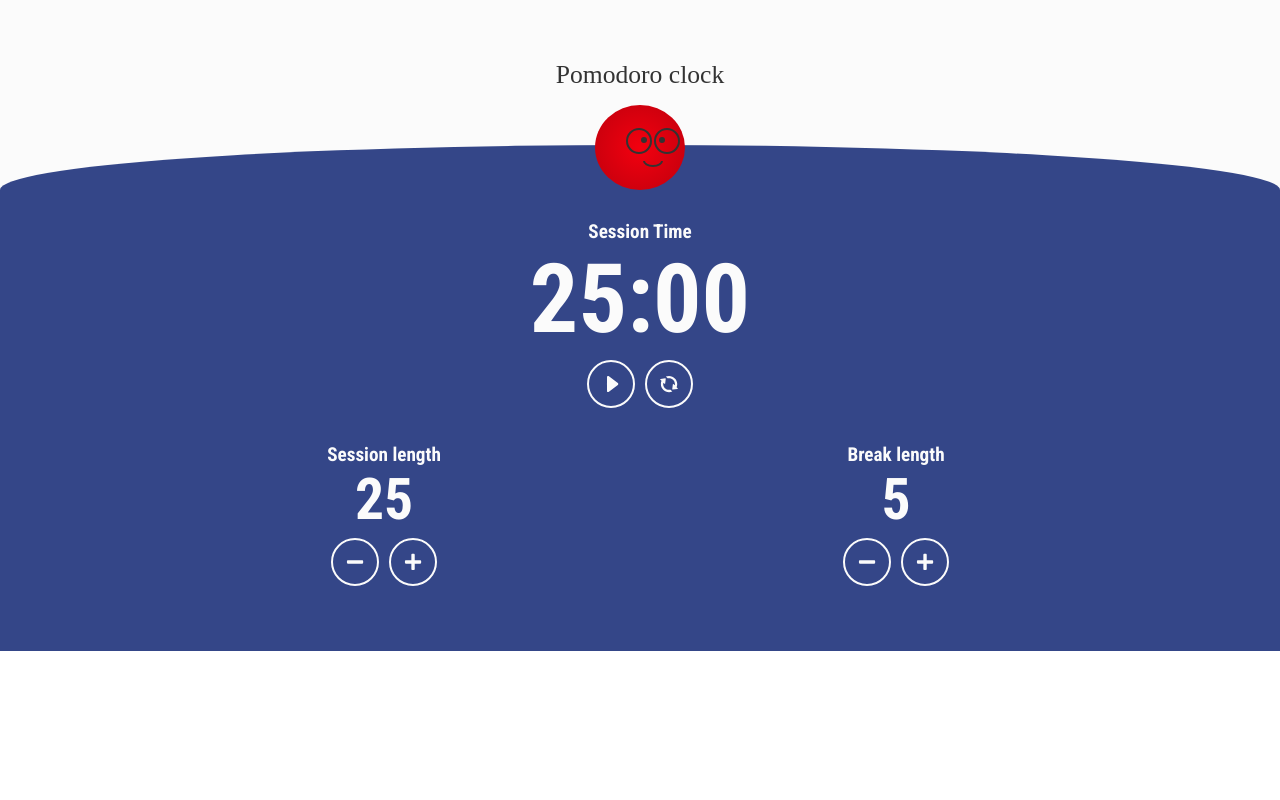
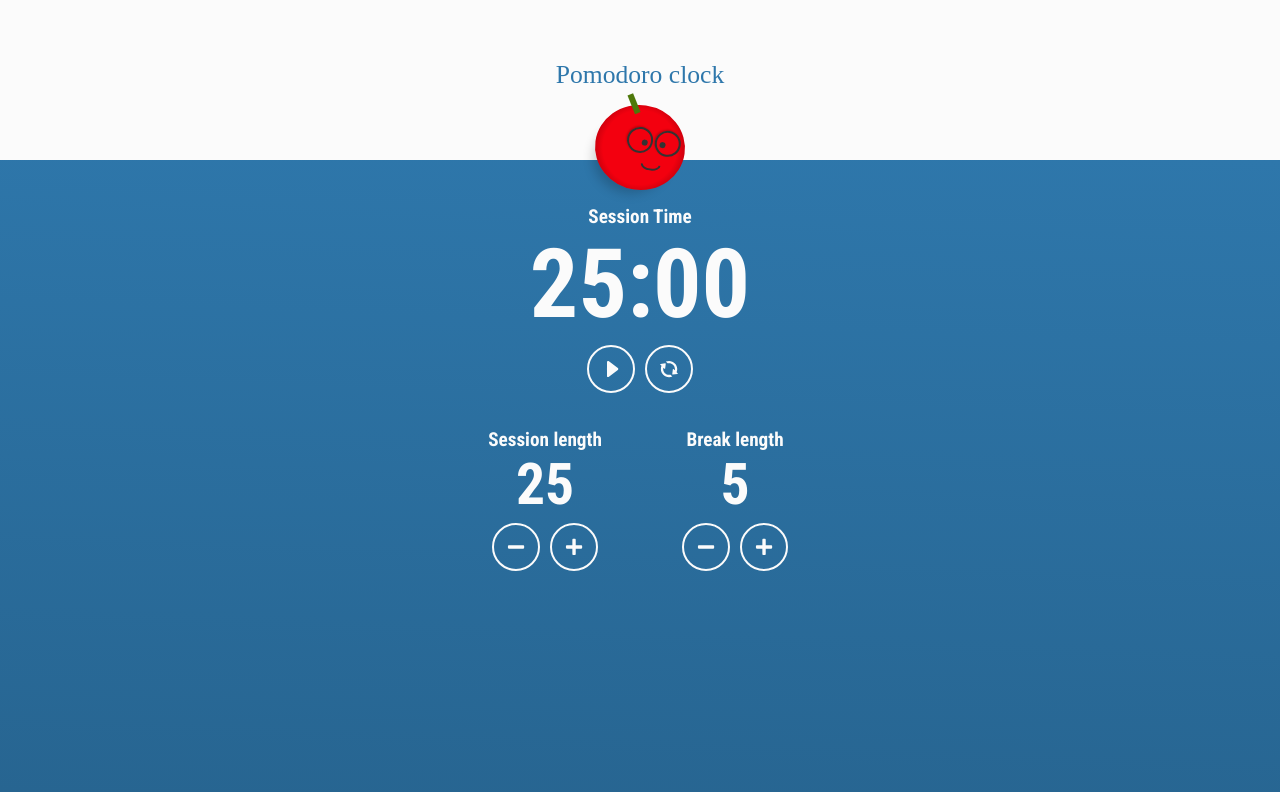
Before and after one commit to fermercadal/pomodoro-clock, a React (Create React App) app: page / in a window 1280 px wide. Built offline with nearby package versions, Linux system fonts and the light colour scheme; a web font is replaced by a local one.

Commit message:
Update styles

```diff
--- a/src/App.scss
+++ b/src/App.scss
@@ -9,36 +9,36 @@ body {
   font-family: 'Roboto Condensed', sans-serif;
 }
 
-.App.Session .clock-container {
-  background-color: $color-session;
+.App.Session {
+  .clock h1 {
+    color: $color-session;
+  }
+
+  .clock-container {
+    background: $gradient-session;
+  }
 }
 
-.App.Break .clock-container {
-  background-color: $color-break;
+.App.Break {
+  .clock h1 {
+    color: $color-break;
+  }
+
+  .clock-container {
+    background: $gradient-break;
+  }
 }
 
 .clock-container {
-  height: calc(100vh - 190px);
-  margin-top: 45px;
+  height: calc(100vh - 168px);
+  padding-top: 30px;
   position: relative;
   transition: background-color .2s ease-in-out;
   width: 100%;
 
-  @media only screen and (orientation : landscape) {
+  @media only screen and ($small) {
     height: auto;
     padding-bottom: 60px;
-  }
-
-  &::before {
-    content: '';
-    width: 100%;
-    height: 90px;
-    background-color: inherit;
-    border-radius: 50% 50% 0 0;
-    position: absolute;
-    top: -45px;
-    left: 0;
-    z-index: 1;
   }
 }
 
@@ -51,32 +51,47 @@ body {
   margin: 0;
   padding: 60px 30px 15px 30px;
   text-align: center;
+  transition: color .2s ease-in-out;
 }
 
 .running-clock {
   color: $color-white;
   margin: 0 auto;
-  padding: 15px 0;
+  max-width: 380px;
+  padding: 15px 0 0 0;
   text-align: center;
   position: relative;
   width: 80%;
   z-index: 2;
 
+  @media only screen and (min-width: $small) {
+    padding: 15px 0;
+  }
+
   h2 {
     font-size: 1.2rem;
     font-weight: 700;
     margin: 0;
-    padding: 15px 0 0 0;
+    padding: 0;
+
+    @media only screen and ($small) {
+      padding: 15px 0 0 0;
+    }
   }
 
   #time-left {
-    font-size: 6rem;
+    font-size: 4rem;
+
+    @media only screen and (min-width: $small) {
+      font-size: 6rem;
+    }
   }
 }
 
 .set-timber {
   display: flex;
   margin: 0 auto;
+  max-width: 380px;
   width: 80%;
 }
 
@@ -93,7 +108,11 @@ body {
 
   span {
     display: block;
-    font-size: 3.6rem;
+    font-size: 3rem;
+
+    @media only screen and (min-width: $small) {
+      font-size: 3.6rem;
+    }
   }
 }
 
--- a/src/Components/Tomato/Tomato.js
+++ b/src/Components/Tomato/Tomato.js
@@ -8,6 +8,7 @@ class Tomato extends Component {
     return (
       <div className="tomato-container">
         <div className="tomato">
+          <span className="green" />
 
           <span className="face-container">
             <span class="glasses">
--- a/src/Components/Tomato/Tomato.scss
+++ b/src/Components/Tomato/Tomato.scss
@@ -1,13 +1,14 @@
 @import '../../Variables';
 .tomato-container {
   background-color: $color-white;
-  margin-bottom: -45px;
+  margin-bottom: -30px;
 }
 
 .tomato {
   background: $color-red;
-  background: radial-gradient(circle, $color-red 0%, $color-dark-red 100%);
+  background: radial-gradient(circle, $color-red 60%, $color-dark-red 100%);
   border-radius: 50%;
+  box-shadow: -8px 12px 12px -8px rgba(0,0,0,.2);
   display: flex;
 
   margin: 0 auto;
@@ -17,12 +18,25 @@
   align-items: center;
 
   position: relative;
-  overflow: hidden;
+
+  transition: transform .2s ease-in-out;
+  transition-delay: .2s;
 
   height: 85px;
   width: 90px;
 
   z-index: 3;
+
+  .green {
+    background-color: $color-green;
+    content: '';
+    height: 20px;
+    left: 30px;
+    position: absolute;
+    top: -10px;
+    transform: rotate(-30deg);
+    width: 6px;
+  }
 
   .face-container {
     position: relative;
@@ -33,7 +47,7 @@
     border-radius: 50%;
     display: inline-block;
     height: 6px;
-    margin: 0 6px;
+    margin: 12px 6px 0 6px;
     width: 6px;
   }
 
@@ -63,15 +77,18 @@
     flex-flow: row nowrap;
     justify-content: space-between;
     left: -25%;
+    opacity: 0;
     position: absolute;
-    transform: translateX(200px);
+    transform: translateX(100px);
     top: 0px;
-    transition: transform .4s ease-in-out;
+    transition: opacity .2s ease-in-out;
+    transition: transform .2s ease-in-out;
     width: 150%;
 
     .cristal {
       border: 2px solid $color-black;
       border-radius: 50%;
+      box-shadow: -1px -1px 2px 0px rgba(0,0,0,.2);
       display: inline-block;
       height: 26px;
       width: 26px;
@@ -83,15 +100,18 @@
     flex-flow: row nowrap;
     justify-content: space-between;
     left: -25%;
+    opacity: 0;
     position: absolute;
-    transform: translateX(-200px);
+    transform: translateX(-100px);
     top: 0px;
-    transition: transform .4s ease-in-out;
+    transition: opacity .2s ease-in-out;
+    transition: transform .2s ease-in-out;
     width: 150%;
 
     .cristal {
       background-color: $color-black;
       border-radius: 50%;
+      box-shadow: -1px 1px 2px 0px rgba(0,0,0,.2);
       display: inline-block;
       height: 26px;
       width: 26px;
@@ -101,12 +121,22 @@
 
 
 .App.Session {
+  .tomato {
+    transform: rotate(8deg);
+  }
+
   .glasses {
+    opacity: 1;
     transform: translateX(0px);
   }
 }
 .App.Break {
+  .tomato {
+    transform: rotate(-8deg);
+  }
+
   .sunglasses {
+    opacity: 1;
     transform: translateX(0px);
   }
 }
--- a/src/Variables.scss
+++ b/src/Variables.scss
@@ -1,14 +1,18 @@
 /* Breakpoints */
-$small: 'min-width: 768px';
-$medium: 'min-width: 992px';
-$large: 'min-width: 1200px';
+$small: '768px';
+$medium: '992px';
+$large: '1200px';
 
 /* Colors */
 $color-break: #70AC0E;
-$color-session: #344688;
+$color-session: #2E77AB;
+
+$gradient-break: linear-gradient(2deg, #5e910c 0%, #70AC0E 100%);
+$gradient-session: linear-gradient(2deg, #276591 0%, #2E77AB 100%);
 
 $color-white: #fbfbfb;
 $color-black: #333333;
 
 $color-red: #F3000F;
-$color-dark-red: #bf000d;
+$color-dark-red: #800009;
+$color-green: #4e780a;
```
